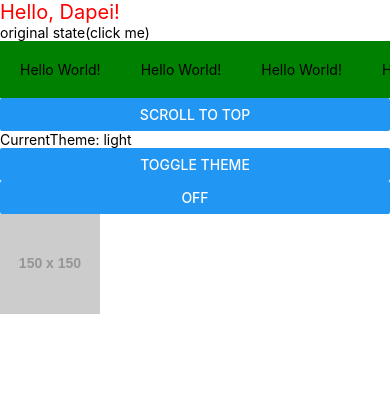
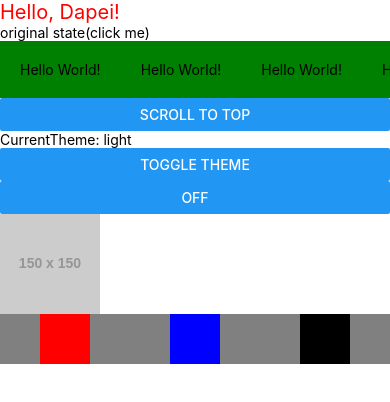
Before and after one commit to zhuodp/zetoRN, a React Native app: screen / in a window 390 px wide. Shown: the top 402 px of the page. Built offline with nearby package versions, Linux system fonts and the light colour scheme.

Commit message:
ADD: try flex properties in View

```diff
--- a/App.tsx
+++ b/App.tsx
@@ -6,7 +6,7 @@
  */
 
 import React, {useState, useEffect, useRef} from 'react';
-import { Text, SafeAreaView, ScrollView, Button, Image } from 'react-native';
+import { Text, SafeAreaView, ScrollView, Button, Image, View } from 'react-native';
 import MyText from './components/MyText';
 import { ThemeProvider } from './components/ThemeProvider';
 import { ThemeToggle } from './components/ThemeToggle';
@@ -76,6 +76,13 @@ const App = () => {
           }}
         />
 
+        <View
+          style={{flexDirection: 'row', justifyContent: 'space-around', alignItems: 'flex-start', backgroundColor: 'grey'}}>
+            <View style={{backgroundColor: 'red', width: 50, height: 50}}/>
+            <View style={{backgroundColor: 'blue', width: 50, height: 50}}/>
+            <View style={{backgroundColor: 'black', width: 50, height: 50}}/>
+        </View>
+
     </SafeAreaView>
   );
 };
```
